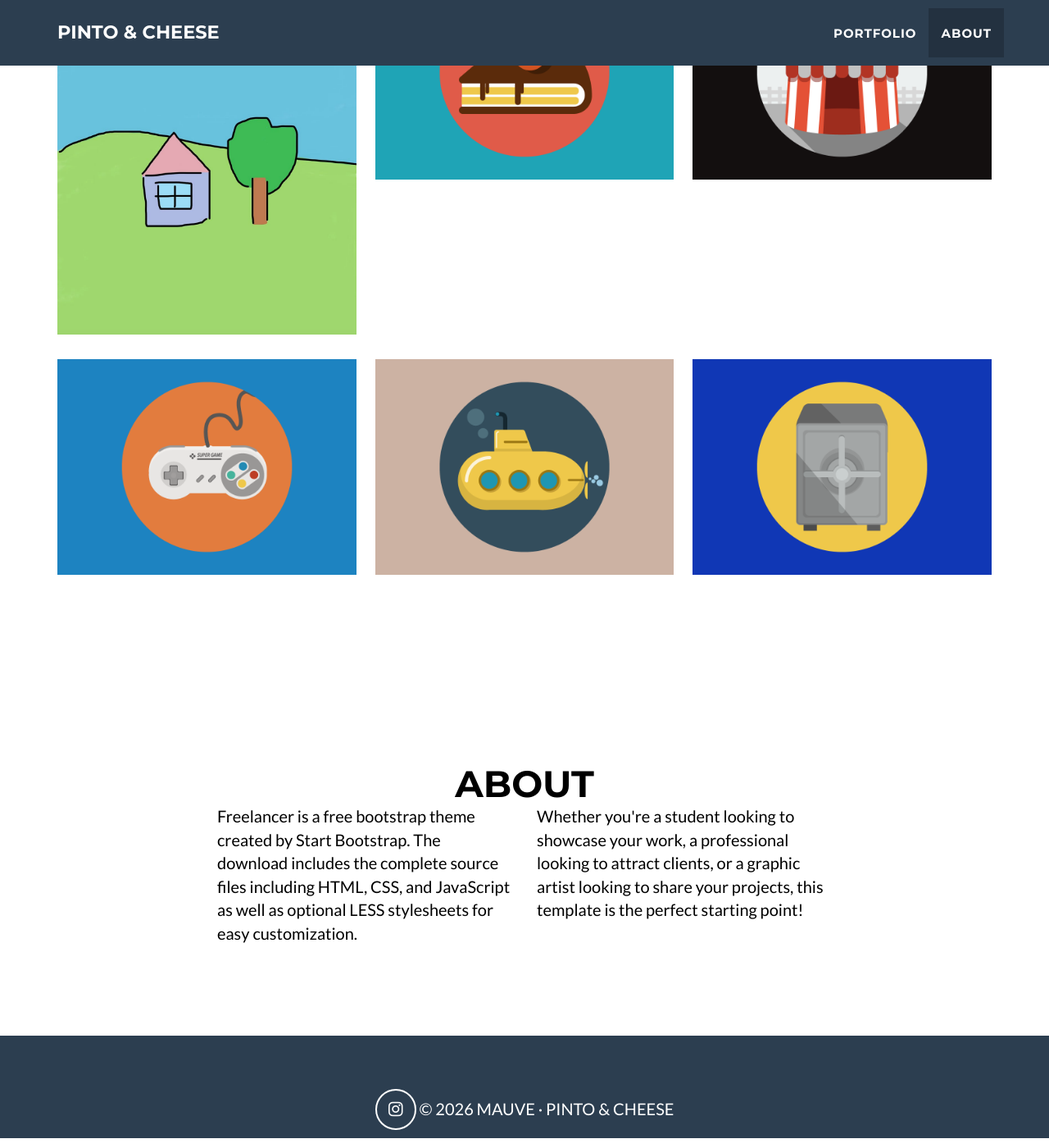
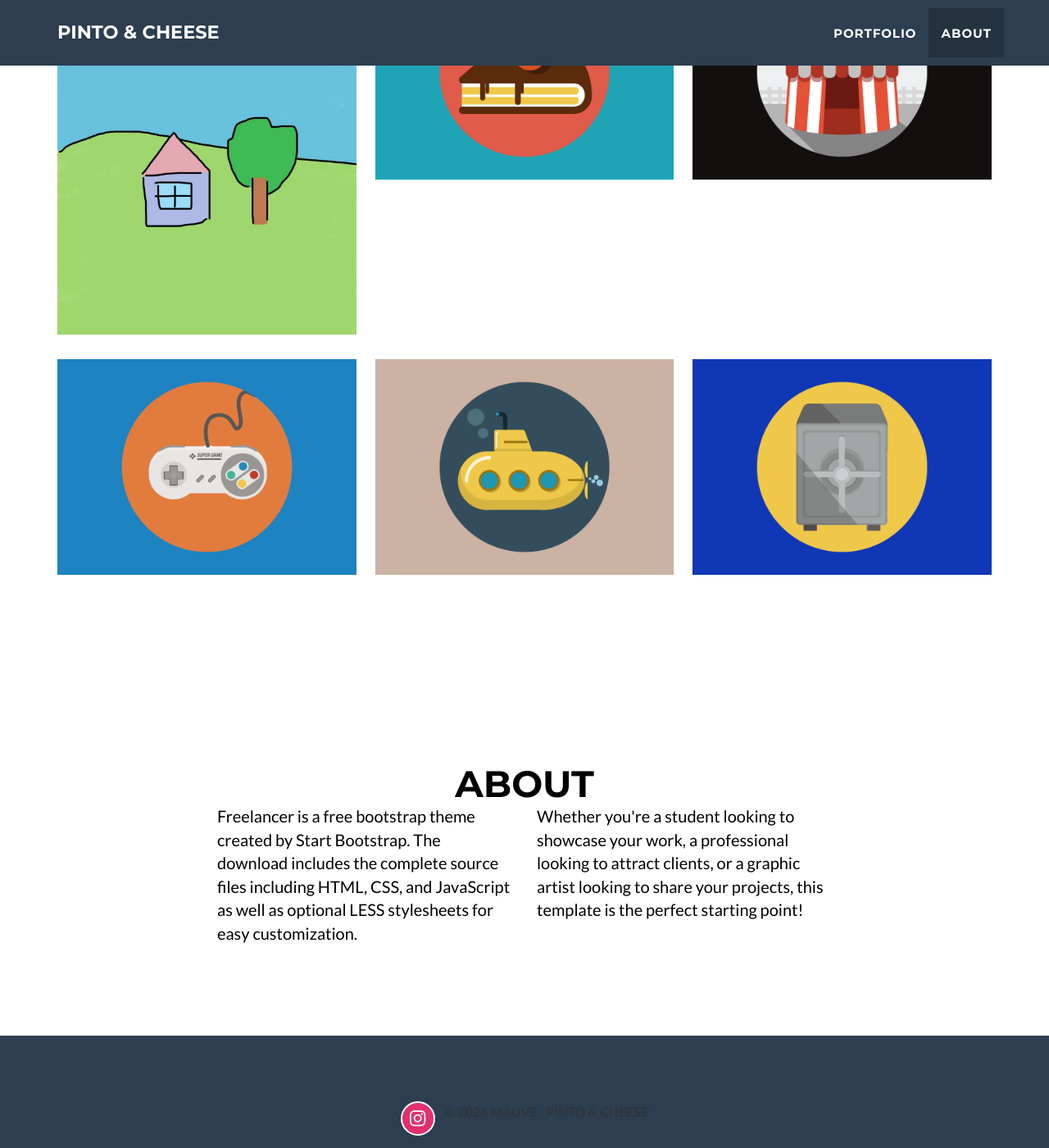
Before and after one commit to pintocheese/pintocheese.github.io, a Jekyll site: the page built from _posts/2014-07-18-project-1.markdown, in a window 1280 px wide and 1400 px high, scrolled down 2078 px. Shown: the whole window at 82% size. Built offline with Jekyll 4.4.1, drawn with Linux system fonts in a browser that asks for light colours.

Commit message:
Update custom.css

```diff
--- a/assets/css/custom.css
+++ b/assets/css/custom.css
@@ -6,3 +6,55 @@ section.success,
   background-color: #ffffff !important;
   color: #000000 !important;
 }
+
+
+/* Footer 한 줄 중앙 정렬, 모바일 대응 */
+.footer-line {
+  display: flex;
+  align-items: center;
+  justify-content: center;
+  flex-wrap: wrap; /* 화면 좁으면 줄 바꿈 */
+  gap: 12px;       /* 아이콘과 글자 사이 간격 */
+  margin: 15px 0;
+}
+
+/* Instagram 아이콘 동그라미 */
+.btn-social {
+  width: 42px;
+  height: 42px;
+  border-radius: 50%;
+  display: inline-flex;
+  align-items: center;
+  justify-content: center;
+  font-size: 22px;
+  text-decoration: none;
+  color: #ffffff; /* 아이콘 색상 */
+  background-color: #E1306C; /* 인스타그램 핑크 계열 */
+  transition: transform 0.2s;
+}
+
+.btn-social:hover {
+  transform: scale(1.1); /* 마우스 오버 시 살짝 확대 */
+}
+
+/* 저작권 글자 스타일 */
+.footer-text {
+  font-size: 16px;   /* 기본 글자 크기 */
+  color: #333333;    /* 글자색 */
+  font-weight: 500;
+}
+
+/* 모바일 화면에서 글자 크기와 간격 조정 */
+@media (max-width: 576px) {
+  .footer-line {
+    gap: 8px;
+  }
+  .footer-text {
+    font-size: 14px;
+  }
+  .btn-social {
+    width: 36px;
+    height: 36px;
+    font-size: 18px;
+  }
+}
```
